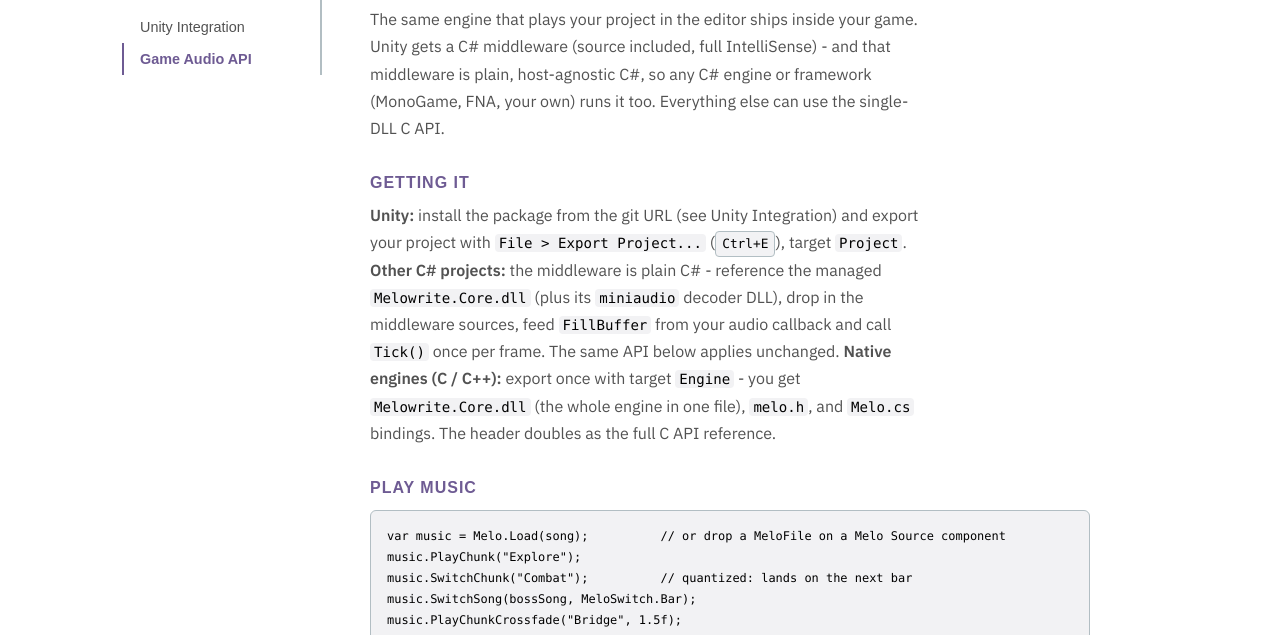
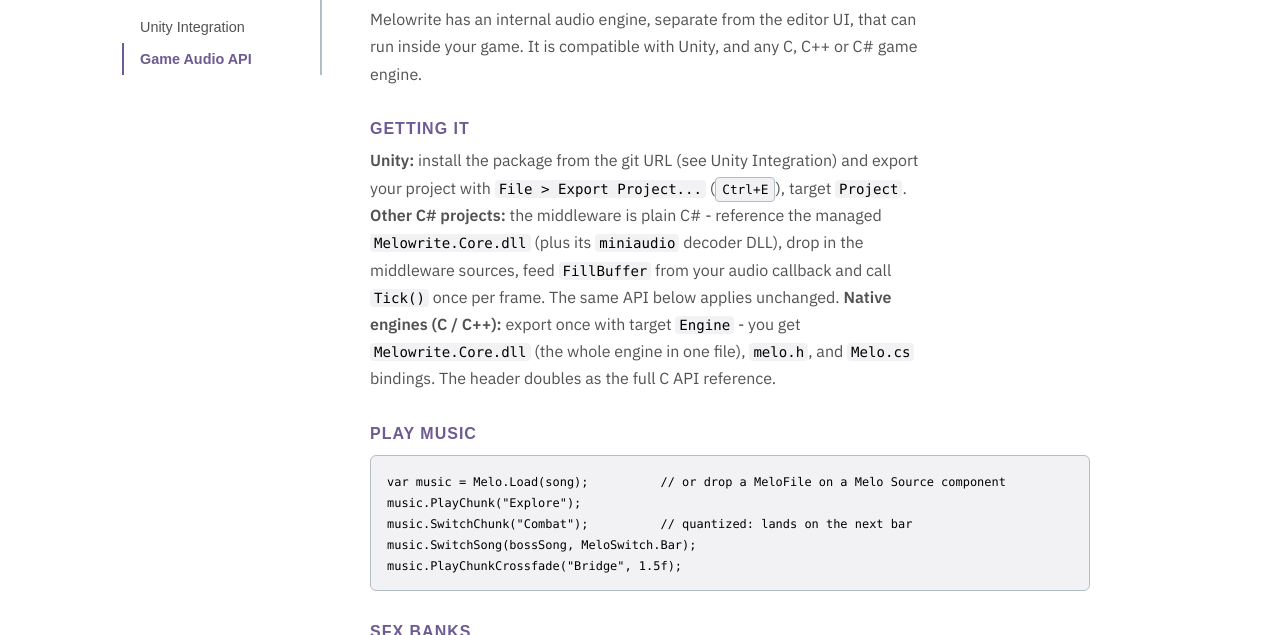
Before and after one commit to joeqnicholson/melosite, a website: page docs.html in a window 1280 px wide. Both pictures are taken after a click on the link "Game Audio API". Shown: the part 165-800 px from the top of the page. Drawn offline with Linux system fonts and the light colour scheme; a web font is replaced by a local one.

Commit message:
docs: game audio intro copy

```diff
--- a/docs.html
+++ b/docs.html
@@ -440,10 +440,8 @@
 
       <section class="docs-section" id="gameaudio">
         <h1>Game Audio API</h1>
-        <p class="docs-subtitle">The same engine that plays your project in the editor ships inside your game.
-        Unity gets a C# middleware (source included, full IntelliSense) - and that middleware is plain,
-        host-agnostic C#, so any C# engine or framework (MonoGame, FNA, your own) runs it too.
-        Everything else can use the single-DLL C API.</p>
+        <p class="docs-subtitle">Melowrite has an internal audio engine, separate from the editor UI, that can
+        run inside your game. It is compatible with Unity, and any C, C++ or C# game engine.</p>
 
         <h2>Getting it</h2>
         <p><strong>Unity:</strong> install the package from the git URL (see Unity Integration) and export
```
